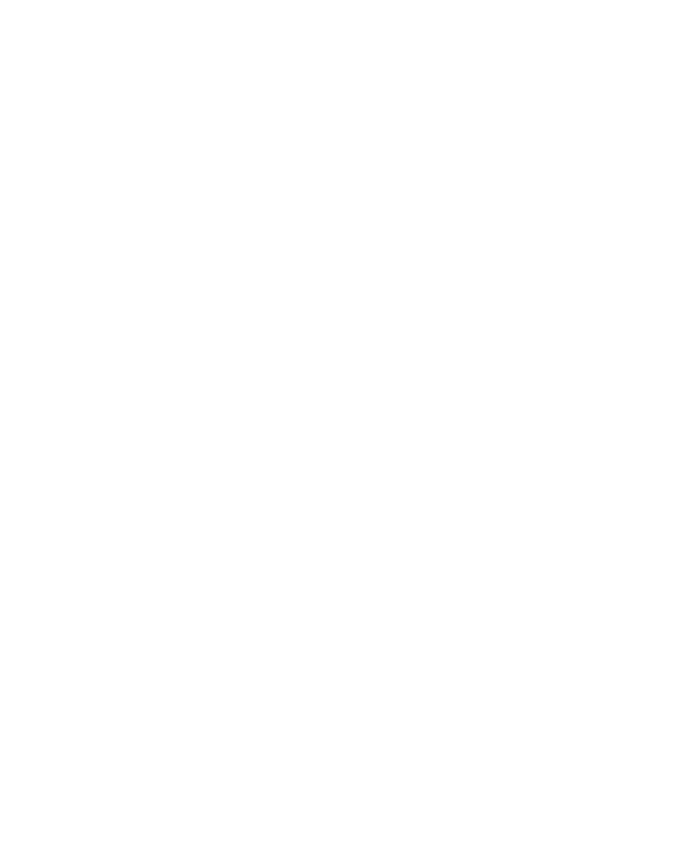
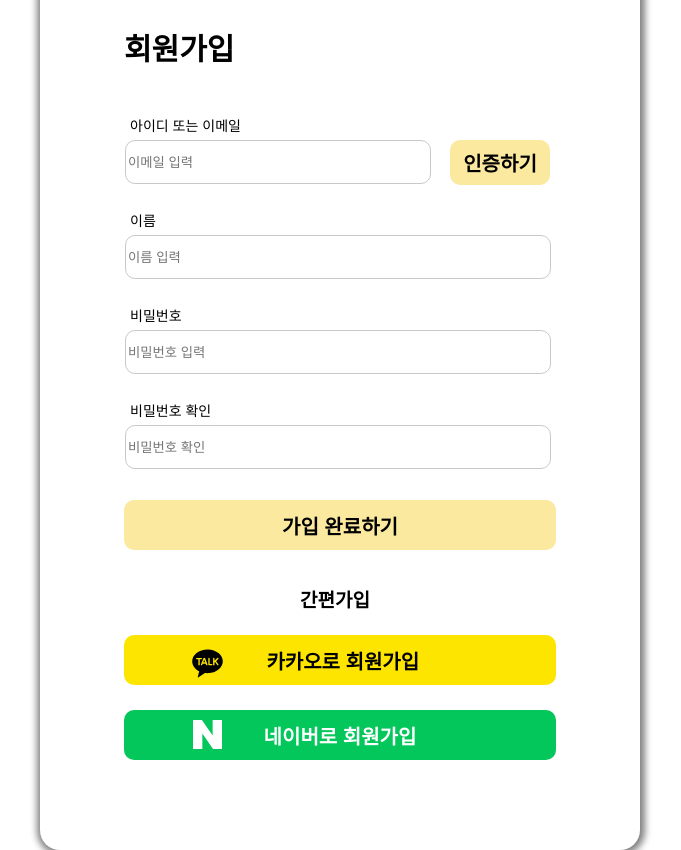
Before and after one commit to petCareFunding/petCareFunding, a React (Create React App) app: page /join_members in a window 1280 px wide. Before the commit this address had no page. Shown: the whole page, without its empty margins (300-981 px from the left). Before the commit the page ends 800 px from the top, so only its background shows below. Built offline with nearby package versions, Linux system fonts and the light colour scheme.

Commit message:
회원가입 홈페이지 완성

```diff
--- a/src/App.js
+++ b/src/App.js
@@ -2,19 +2,19 @@
 import React from 'react';
 import Main from './MainPage/Main';
 import Login_Page from './login/Login_Page';
+import Join_Page from './join_members/Join_Page';
 import { Routes, Route,Link, BrowserRouter } from 'react-router-dom';
 
 function App() {
   return (
     <div className="App">
-
       <BrowserRouter>
-      <Routes>
-        <Route path="/" element={<Main />} />
-        <Route path="/login" element={<Login_Page />} />
-      </Routes>
+        <Routes>
+          <Route path="/" element={<Main />} />
+          <Route path="/login" element={<Login_Page />} />
+          <Route path="/join_members" element={<Join_Page />} />
+        </Routes>
       </BrowserRouter>
-
     </div>
   );
 }
--- a/src/join_members/Join_Page.css
+++ b/src/join_members/Join_Page.css
@@ -0,0 +1,158 @@
+.join-wrapper{
+    position: absolute;
+    top: 50%;
+    left: 50%;
+    transform: translate(-50%, -50%);
+    margin: auto;
+    width: 600px;
+    height: 900px;
+    border: 1px solid black;
+    border-radius: 20px;
+    box-shadow: 1px 1px 7px 4px gray;
+    border: none;
+
+}
+.join{
+    position: absolute;
+    top: 15px;
+    left: 84px;
+    font-size: 30px;
+
+
+}
+.email{
+    position: absolute;
+    top: 165px;
+    left: 90px;
+    font-size: 14px;
+
+}
+.name{
+    position: absolute;
+    top: 260px;
+    left: 90px;
+    font-size: 14px;
+}
+.password{
+    position: absolute;
+    top: 355px;
+    left: 90px;
+    font-size: 14px;
+
+}
+.passwordCheck{
+    position: absolute;
+    top: 450px;
+    left: 90px;
+    font-size: 14px;
+
+}
+.search{
+    position: absolute;
+    top: 335px;
+    right: 94px;
+    font-size: 11px;
+
+}
+.easyJoin{
+    position: absolute;
+    top: 635px;
+    left: 260px;
+    font-weight: bold;
+    font-size: 19px;
+}
+
+
+
+
+.Email_input input{
+    position: absolute;
+    border-radius: 10px;
+    border: 1px solid rgb(201, 201, 201);
+    margin-top: 190px;
+    left: 85px;
+    width:  50%;
+    height: 40px;
+}
+.emailCheck_button input{
+    position: absolute;
+    margin-top: 190px;
+    right: 90px;
+    width:  100px;
+    height: 45px;
+    border-radius: 10px;
+    border: none;
+    background-color: #FBE99F;
+    font-size: 20px;
+    font-weight: bold;
+}
+.name_input input{
+    position: absolute;
+    border-radius: 10px;
+    border: 1px solid rgb(201, 201, 201);
+    margin-top: 285px;
+    left: 85px;
+    width:  70%;
+    height: 40px;
+}
+.Password_input input{
+    position: absolute;
+    border-radius: 10px;
+    border: 1px solid rgb(201, 201, 201);
+    margin-top: 380px;
+    left: 85px;
+    width:  70%;
+    height: 40px;
+}
+.PasswordCheck_input input{
+    position: absolute;
+    border-radius: 10px;
+    border: 1px solid rgb(201, 201, 201);
+    margin-top: 475px;
+    left: 85px;
+    width:  70%;
+    height: 40px;
+}
+.submit_button input{
+    margin-top: 550px;
+    width:  72%;
+    height: 50px;
+    border-radius: 10px;
+    border: none;
+    background-color: #FBE99F;
+    font-size: 20px;
+    font-weight: bold;
+}
+.kakao-img{
+    position: absolute;
+    top: 695px;
+    left: 150px;
+}
+.kakao_button input{
+    margin-top: 85px;
+    width:  72%;
+    height: 50px;
+    border-radius: 10px;
+    border: none;
+    background-color: #FEE500;
+    font-size: 20px;
+    font-weight: bold;
+}
+.naver-img{
+    position: absolute;
+    top: 770px;
+    left: 153px;
+    color: white;
+}
+.naver_button input{
+    margin-top: 25px;
+    width:  72%;
+    height: 50px;
+    border-radius: 10px;
+    border: none;
+    background-color: #03C75A;
+    font-size: 20px;
+    font-weight: bold;
+    color: white;
+
+}
--- a/src/join_members/Join_Page.js
+++ b/src/join_members/Join_Page.js
@@ -1 +1,53 @@
-1234567
+import "./Join_Page.css";
+import { RiKakaoTalkFill } from "react-icons/ri";
+import { SiNaver } from "react-icons/si";
+
+const Join_Page=()=>{
+    return(
+        <>
+              <div className="Join_page">
+                <div className="join-wrapper">
+                    <h2 className="join">회원가입</h2>
+                    <div className="email">아이디 또는 이메일</div>
+                    <div className="Email_input">
+                        <input type="text" placeholder="이메일 입력" />
+                   </div>
+                   <div className="emailCheck_button">
+                        <input type="submit" value="인증하기"/>
+                   </div>
+                   <div className="name">이름</div>
+                    <div className="name_input">
+                        <input type="name" placeholder="이름 입력" />
+                    </div>
+                    <div className="password">비밀번호</div>
+                    <div className="Password_input">
+                        <input type="password" placeholder="비밀번호 입력" />
+                    </div>
+                    <div className="passwordCheck">비밀번호 확인</div>
+                    <div className="PasswordCheck_input">
+                        <input type="password" placeholder="비밀번호 확인" />
+                    </div>
+
+                    <div className="submit_button">
+                        <input type="submit" value="가입 완료하기" />
+                    </div>
+                    <div className="easyJoin">간편가입</div>
+                    <div className="kakao-img"><RiKakaoTalkFill size="35px"/></div>
+                    <div className="kakao_button">
+                    <a href="#"><input type="submit" value=" 카카오로 회원가입" /></a>
+                    </div>
+                    <div className="naver-img"><SiNaver size="29px"/></div>
+                    <div className="naver_button">
+                        <a href="#"><input type="submit" value="네이버로 회원가입" /></a>
+                    </div>
+
+
+
+
+                </div>
+
+            </div>
+        </>
+    )
+}
+export default Join_Page;
```
